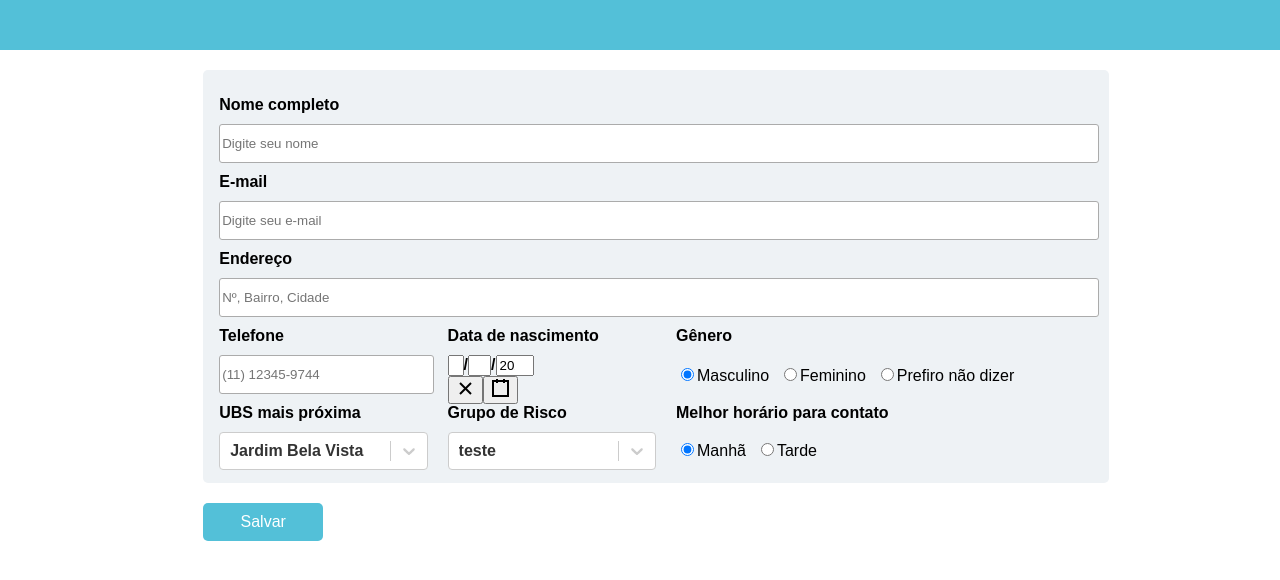
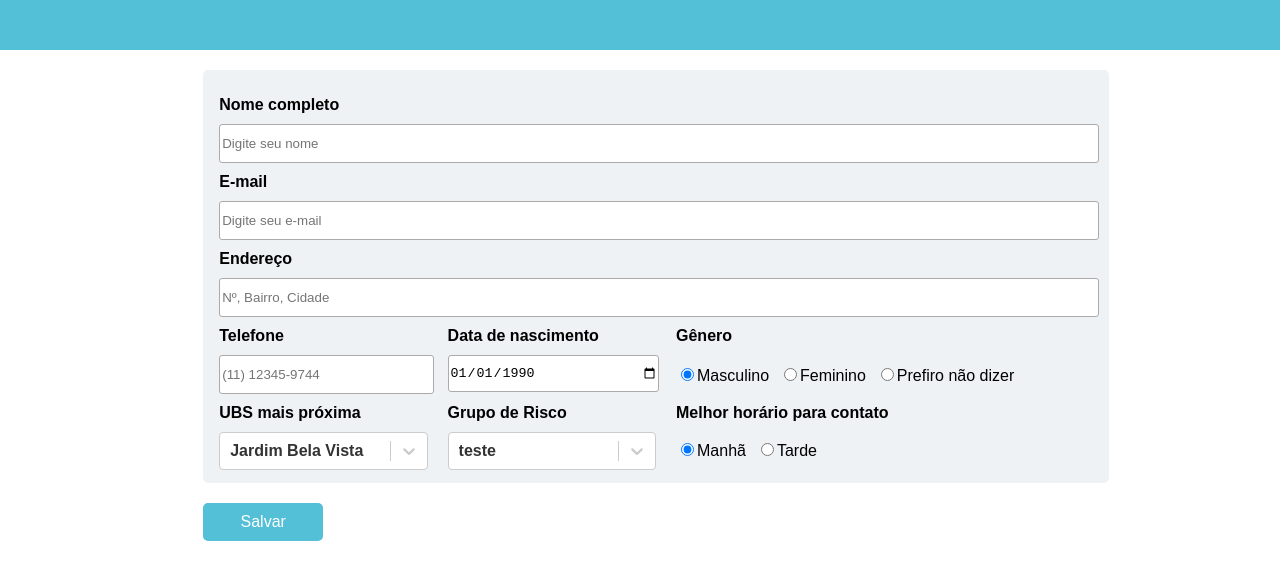
Before and after one commit to williamtdepaula/WEB-PI, a React (Create React App) app: page /registro in a window 1280 px wide. Shown: the top 580 px of the page. Built offline with nearby package versions, Linux system fonts and the light colour scheme.

Commit message:
DatePicker removed, input date implemented

```diff
--- a/package.json
+++ b/package.json
@@ -12,7 +12,6 @@
     "@types/react-dom": "^17.0.0",
     "axios": "^0.22.0",
     "react": "^17.0.2",
-    "react-date-picker": "^8.3.4",
     "react-dom": "^17.0.2",
     "react-router-dom": "^5.3.0",
     "react-scripts": "4.0.3",
--- a/src/components/date_picker/index.tsx
+++ b/src/components/date_picker/index.tsx
@@ -1,5 +1,4 @@
 import { FC, useEffect, useState } from "react";
-import DatePicker from 'react-date-picker';
 import './style.css'
 
 interface DatePickerBRProps {
@@ -7,35 +6,39 @@ interface DatePickerBRProps {
     onSelectDate: (timestamp: string) => void;
 }
 
-const DatePickerBR: FC<DatePickerBRProps> = ({ title, onSelectDate }) => {
+const DatePicker: FC<DatePickerBRProps> = ({ title, onSelectDate }) => {
 
-    const [dateSelected, setDateSelected] = useState<Date>(new Date())
+    const [dateSelected, setDateSelected] = useState<string>('1990-01-01')
 
     useEffect(() => {
-        treatDate()
+        onSelectDate(treatDate(dateSelected))
     }, [dateSelected])
 
-    function treatDate(){
-        let day = dateSelected.getDate(); //Date of the month: 2 in our example
-        let month = dateSelected.getMonth(); //Month of the Year: 0-based index, so 1 in our example
-        let year = dateSelected.getFullYear() //Year: 2013
+    function treatDate(date: string) {
+        let dateAsDate = new Date(date)
+        dateAsDate.setUTCHours(3)
+
+        let day = dateAsDate.getDate();
+        let month = dateAsDate.getMonth() + 1;
+        let year = dateAsDate.getFullYear()
 
         let dayTreated = day < 10 ? `0${day}` : day
         let monthTreated = month < 10 ? `0${month}` : month
 
-        onSelectDate(`${year}-${monthTreated}-${dayTreated}`)
+        return `${year}-${monthTreated}-${dayTreated}`
     }
 
     return (
         <div className='DatePickerContainer'>
             {title}
-            <DatePicker
-                locale='pt-br'
-                className='InputDatePicker'
-                onChange={setDateSelected}
+
+            <input
                 value={dateSelected}
+                type='date'
+                onChange={(v) => setDateSelected(v.target.value)}
+                className={"InputDatePicker"}
             />
         </div>
     )
 }
-export default DatePickerBR
+export default DatePicker
--- a/src/components/date_picker/style.css
+++ b/src/components/date_picker/style.css
@@ -7,5 +7,7 @@
     width: 100%;
     height: 35px;
     border-radius: 3px;
+    outline-color: #5398D8;
+    border: 0.5px solid #ababab;
     margin-top: 10px;
 }
--- a/src/pages/register/index.tsx
+++ b/src/pages/register/index.tsx
@@ -2,7 +2,7 @@ import { useRef, useState } from 'react';
 import BaseContent from '../../components/base_content';
 import BasePage from '../../components/base_page';
 import Button from '../../components/button';
-import DatePickerBR from '../../components/date_picker';
+import DatePicker from '../../components/date_picker';
 import DropDownPicker from '../../components/dropdown';
 import Modal from '../../components/modal';
 import RadioCollection from '../../components/radio/radio_collection';
@@ -109,7 +109,7 @@ function Register() {
                             />
                         </div>
                         <div className="ItemSideBySideTextInput">
-                            <DatePickerBR
+                            <DatePicker
                                 title="Data de nascimento"
                                 onSelectDate={setBirthDate}
                             />
```
Also changed, not shown: 1 other file (tests, documents, lock files or other folders).
